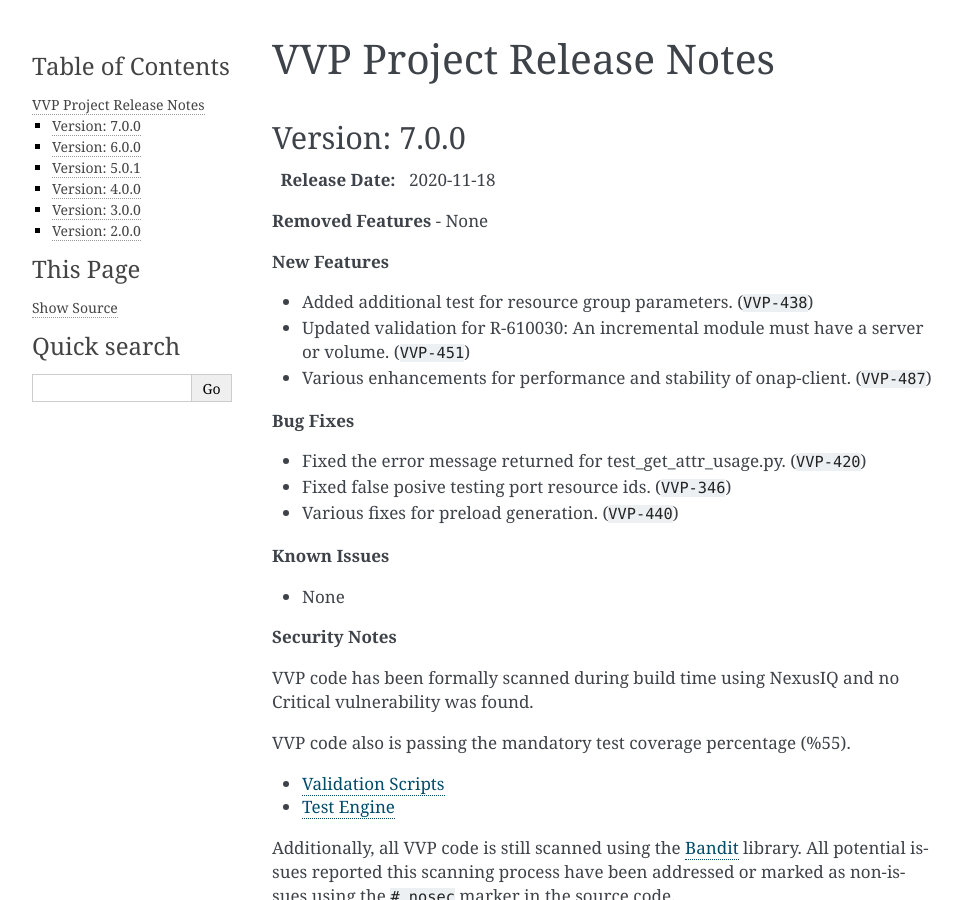
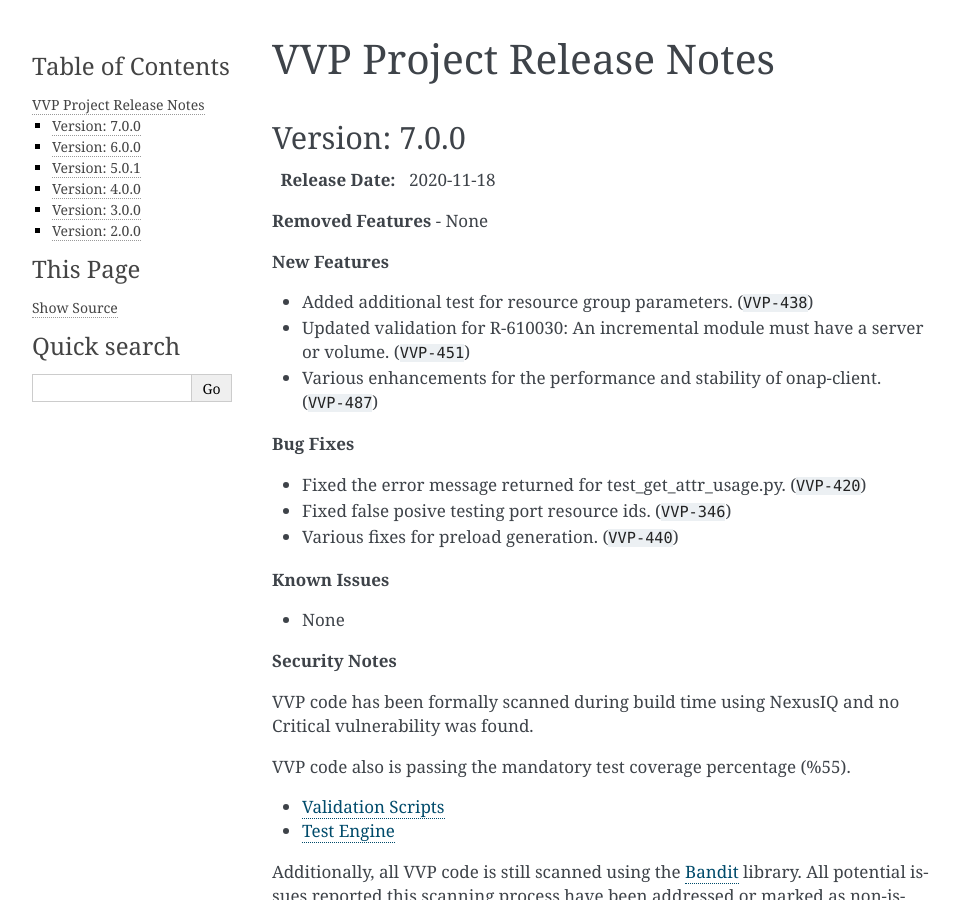
Before and after one commit to onap/archived-vvp-documentation, a Sphinx documentation site: the page built from docs/release-notes.rst, in a window 1280 px wide and 900 px high. Shown: the whole window, without its empty margins (148-1110 px from the left). Built offline with Sphinx 7.4.7, drawn with Linux system fonts in a browser that asks for light colours.

```diff
--- a/docs/release-notes.rst
+++ b/docs/release-notes.rst
@@ -21,7 +21,7 @@
 - Added additional test for resource group parameters. (``VVP-438``)
 - Updated validation for R-610030: An incremental module must have
   a server or volume. (``VVP-451``)
-- Various enhancements for performance and stability of
+- Various enhancements for the performance and stability of
   onap-client. (``VVP-487``)
 
 **Bug Fixes**
```
